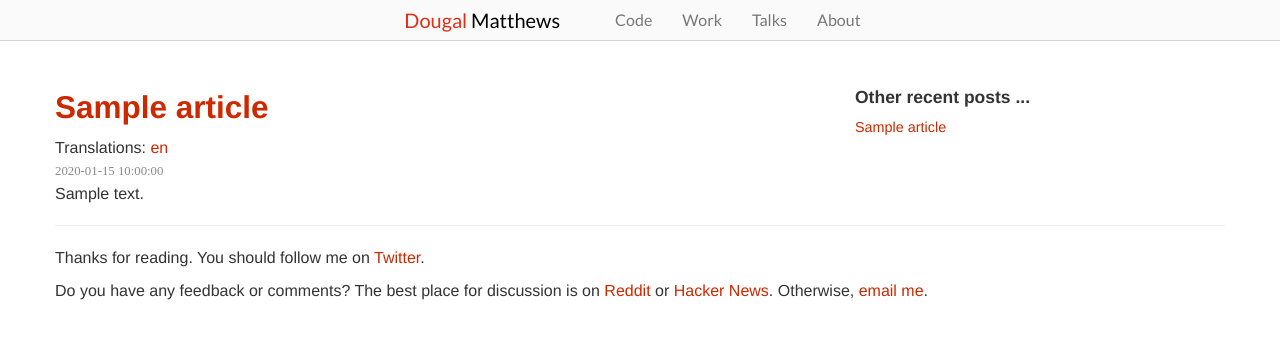
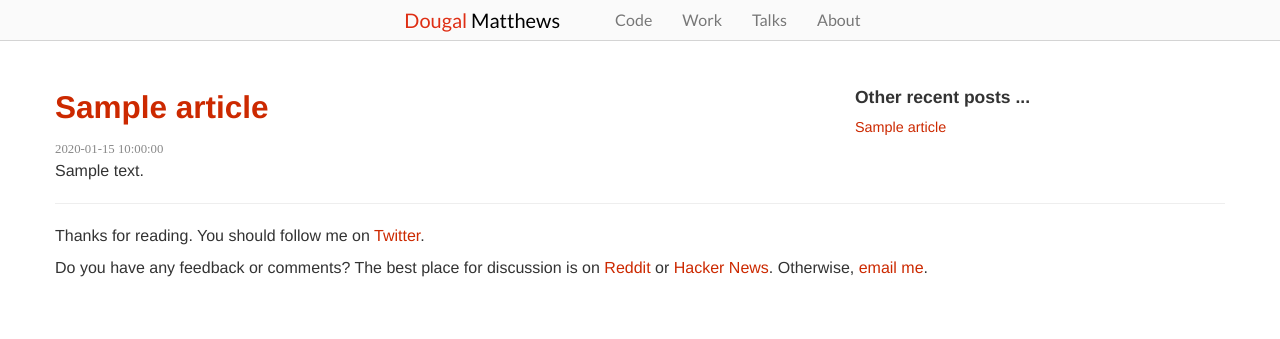
Before and after one commit to d0ugal/dm, a Python web app: template dm/templates/article.html in a window 1280 px wide. Shown: the top 339 px of the page. Run offline with Jinja, Linux system fonts and the light colour scheme; the template is opened without the code that fills it: most values are stand-ins (such as "Sample title", 1, 10 or a date in 2020); some libraries are stand-ins or nearby versions; some web fonts are replaced.

Commit message:
Remove the 0 translations

```diff
--- a/dm/templates/article.html
+++ b/dm/templates/article.html
@@ -11,8 +11,6 @@
           <h2 class="entry-title">
             <a href="{{ SITEURL }}/{{ article.url }}" rel="bookmark"
               title="Permalink to {{ article.title|striptags }}">{{ article.title }}</a></h2>
-              {% import 'translations.html' as translations with context %}
-              {{ translations.translations_for(article) }}
         </header>
         <footer class="post-info">
           <time datetime="{{ article.date.isoformat() }}">
```
